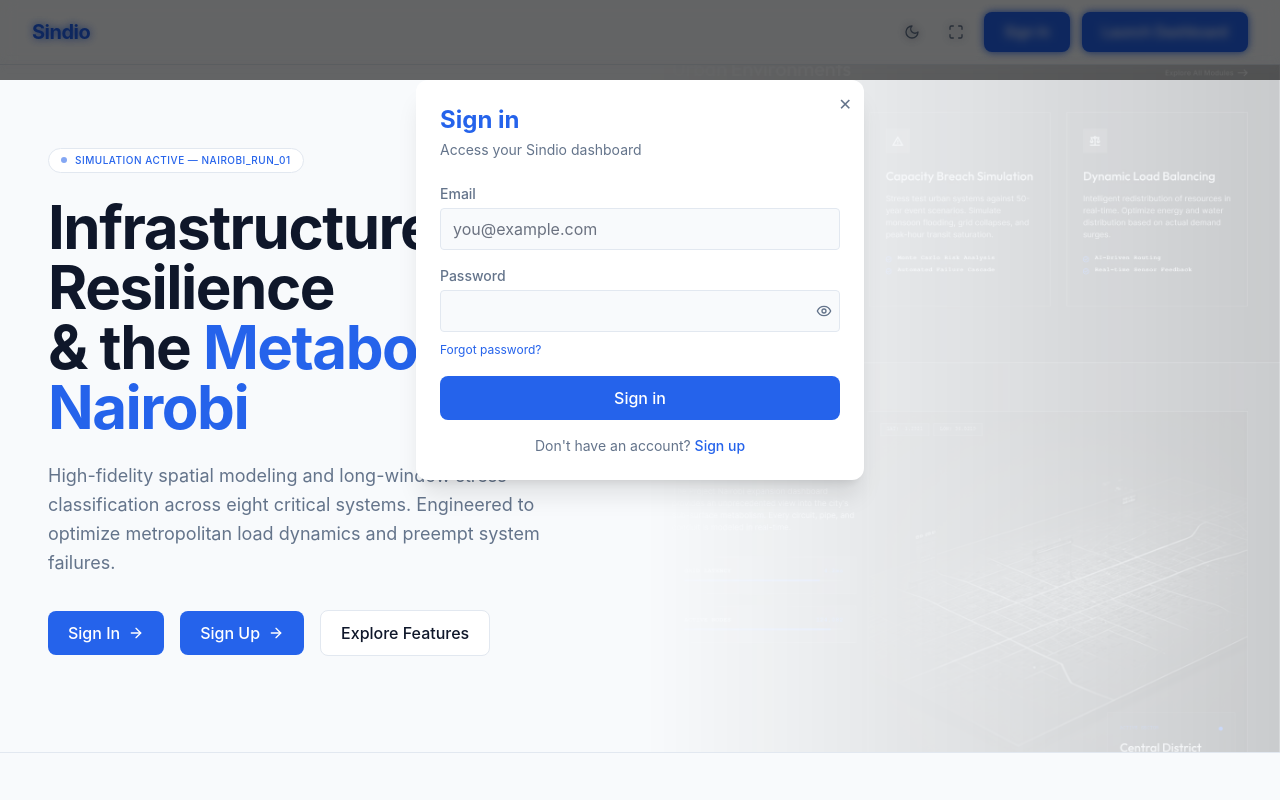
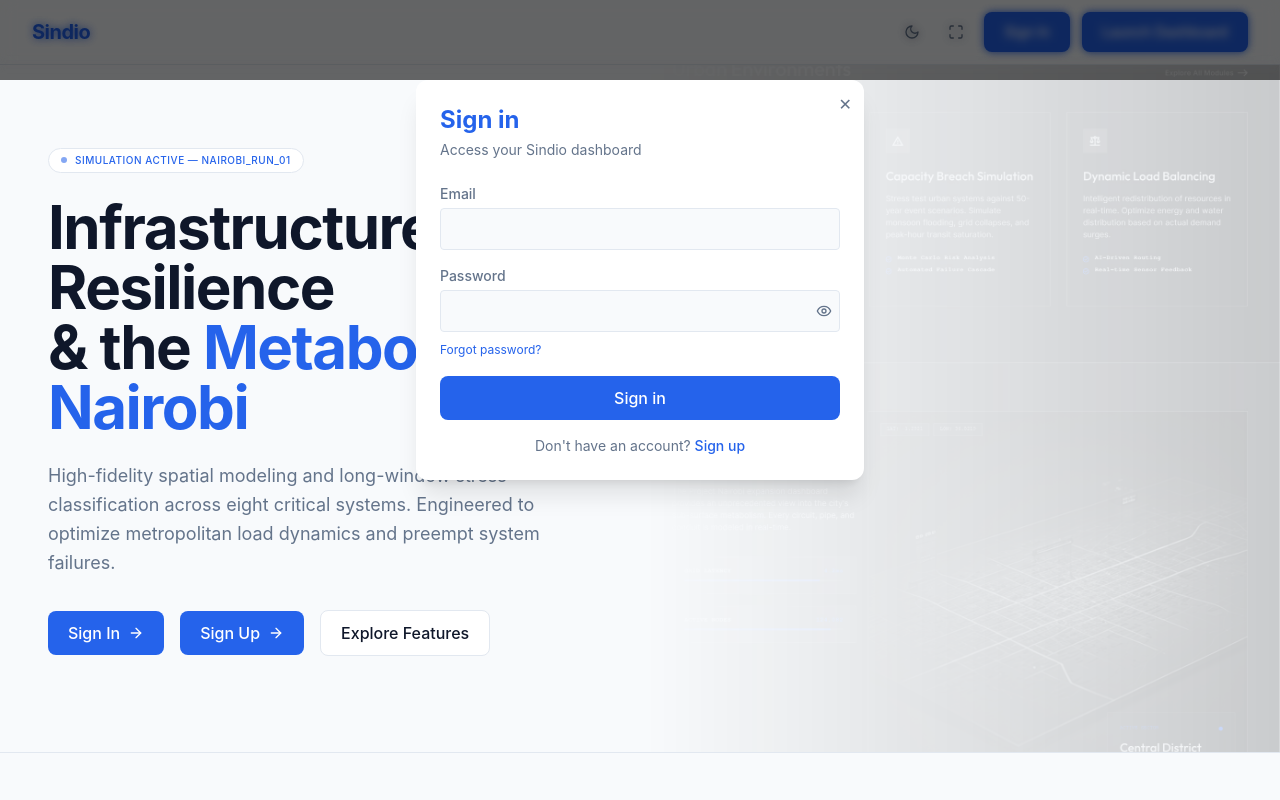
Before and after one commit to unidentfied/indo0, a React (Vite) app in the folder sindio/frontend/: page / in a window 1280 px wide. Both pictures are taken after a click on the button "Launch Dashboard". Shown: the top 800 px of the page. Built offline with nearby package versions, Linux system fonts and the light colour scheme.

Commit message:
chore: remove email placeholder text from auth modal

```diff
--- a/sindio/frontend/src/components/AuthModal.tsx
+++ b/sindio/frontend/src/components/AuthModal.tsx
@@ -120,9 +120,8 @@ export default function AuthModal({ onClose }: AuthModalProps) {
                 id="auth-email"
                 type="email"
                 required
-                placeholder="you@example.com"
                 autoComplete="email"
-                className="w-full px-3 py-2 border border-sindio-border rounded bg-sindio-dark text-sindio-text placeholder:text-gray-500 focus:outline-none focus:border-sindio-accent focus:ring-1 focus:ring-sindio-accent transition"
+                className="w-full px-3 py-2 border border-sindio-border rounded bg-sindio-dark text-sindio-text focus:outline-none focus:border-sindio-accent focus:ring-1 focus:ring-sindio-accent transition"
                 value={email}
                 onChange={(e) => setEmail(e.target.value)}
                 disabled={loading}
```
